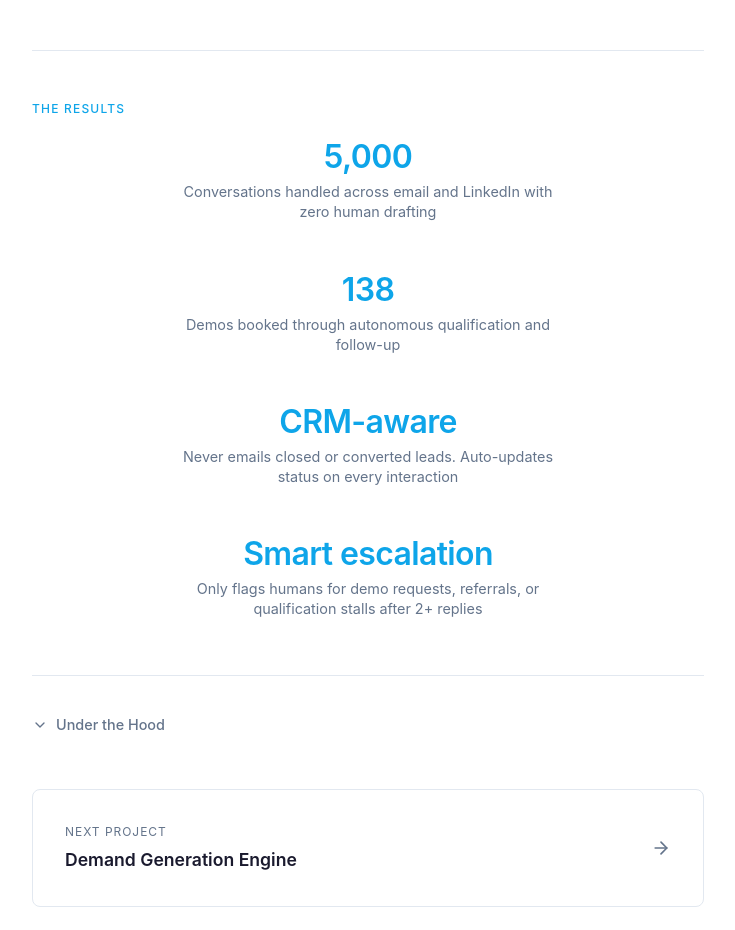
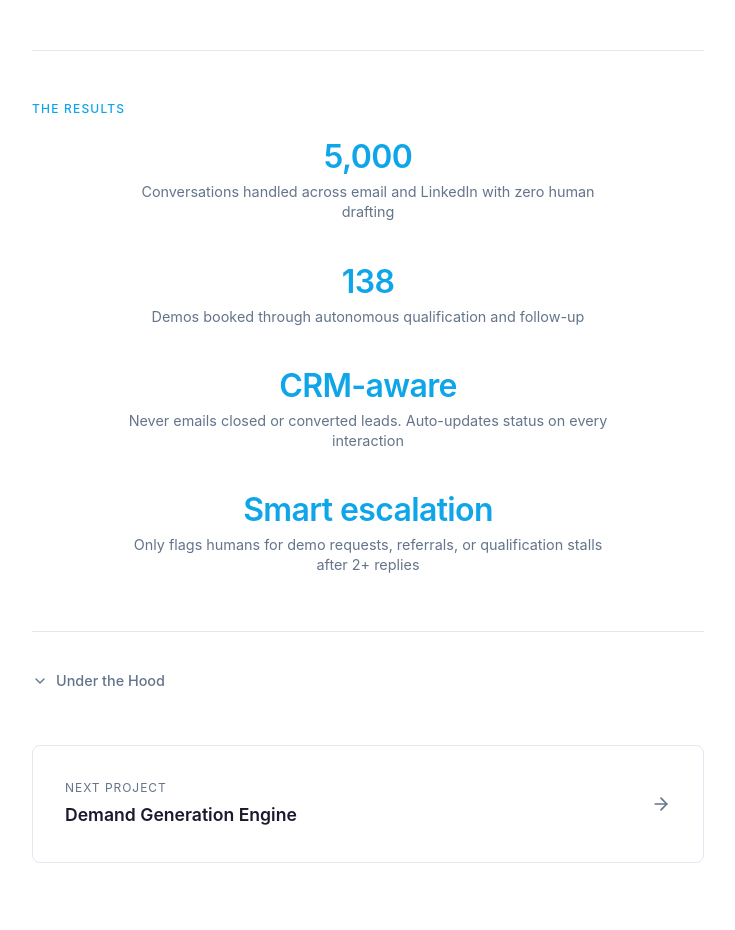
Before and after one commit to dan-po-marketing/portfolio, a plain HTML site: page cases/ai-sdr.html in a window 1280 px wide. Shown: the part 2020-2950 px from the top of the page, without its empty margins (272-1007 px from the left). Drawn offline with Linux system fonts and the light colour scheme.

Commit message:
Results grid: widen to 480px, tighten gap
Co-Authored-By: Claude Opus 4.6 <noreply@anthropic.com>

```diff
--- a/style.css
+++ b/style.css
@@ -359,9 +359,9 @@ img { max-width: 100%; height: auto; }
 .metrics-grid {
   display: grid;
   grid-template-columns: 1fr;
-  gap: 2rem;
+  gap: 1.5rem;
   text-align: center;
-  max-width: 400px;
+  max-width: 480px;
   margin: 0 auto;
 }
 
```
